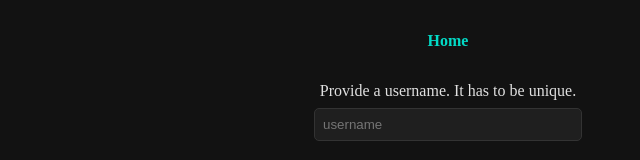
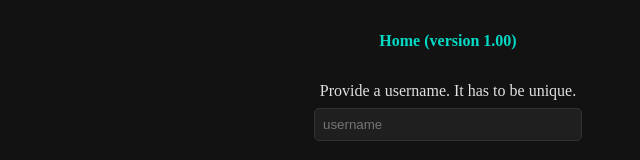
Before and after one commit to ErChoi-com/terminalcards, a plain HTML site: page roomEnter.html in a window 1280 px wide. Shown: the top 160 px of the page, without its empty margins (192-832 px from the left). Drawn offline with Linux system fonts and the light colour scheme.

Commit message:
version commit

```diff
--- a/roomEnter.html
+++ b/roomEnter.html
@@ -9,7 +9,7 @@
     <link rel="stylesheet" href="styles.css">
 </head>
 <body>
-    <a href="./index.html"> Home </a>
+    <a href="./index.html"> Home (version 1.00) </a>
         <p>Provide a username. It has to be unique.</p>
         <input type = "text" id = "username" name = "username" placeholder = "username">
         <p>Provide a room code. It has to be unique also.</p>
```
